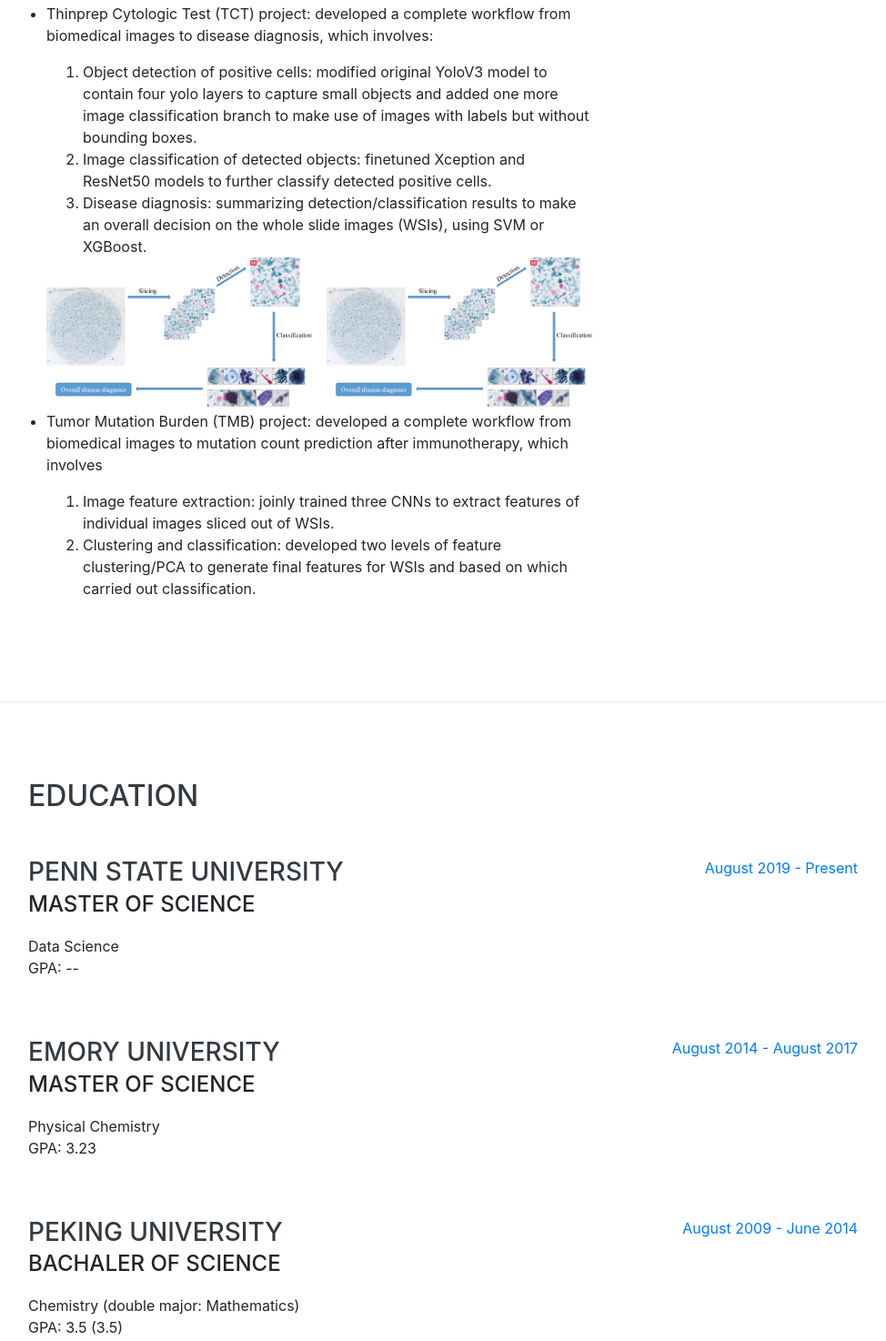
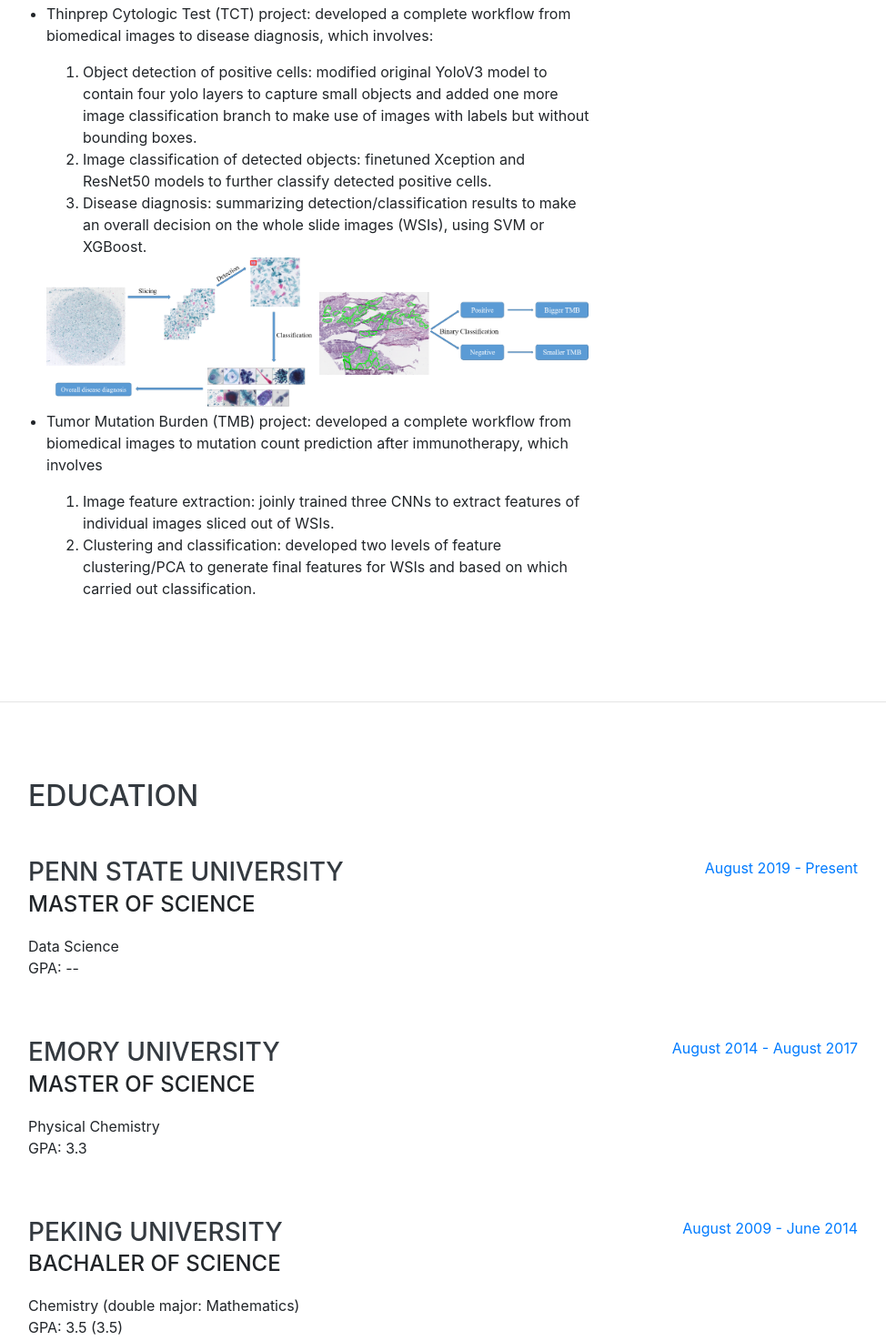
Before and after one commit to liyu10000/liyu10000.github.io, a website with bundled scripts: page index.html in a window 1280 px wide. Shown: the part 1280-2754 px from the top of the page at 91% size, without its empty margins (289-1263 px from the left). Built offline with nearby package versions, Linux system fonts and the light colour scheme; a web font is replaced by a local one.

Commit message:
fixed style issue of two figures

```diff
--- a/index.html
+++ b/index.html
@@ -127,8 +127,8 @@
                 </ol>
               </li>
               <div>
-                <img src="img/img1.png" alt="" style="width:49%;float:left">
-                <img src="img/img1.png" alt="" style="width:49%;float:right;">
+                <img src="img/img1.png" alt="TCT" title="TCT Workflow" style="width:49%">
+                <img src="img/img2.png" alt="TMB" title="TMB Workflow" style="width:49%">
               </div>
               <li>
                 <p>Tumor Mutation Burden (TMB) project: developed a complete workflow from biomedical images to mutation count prediction after immunotherapy, which involves</p>
@@ -171,7 +171,7 @@
             <h3 class="mb-0">Emory University</h3>
             <div class="subheading mb-3">Master of Science</div>
             <div>Physical Chemistry</div>
-            <p>GPA: 3.23</p>
+            <p>GPA: 3.3</p>
           </div>
           <div class="resume-date text-md-right">
             <span class="text-primary">August 2014 - August 2017</span>
```
